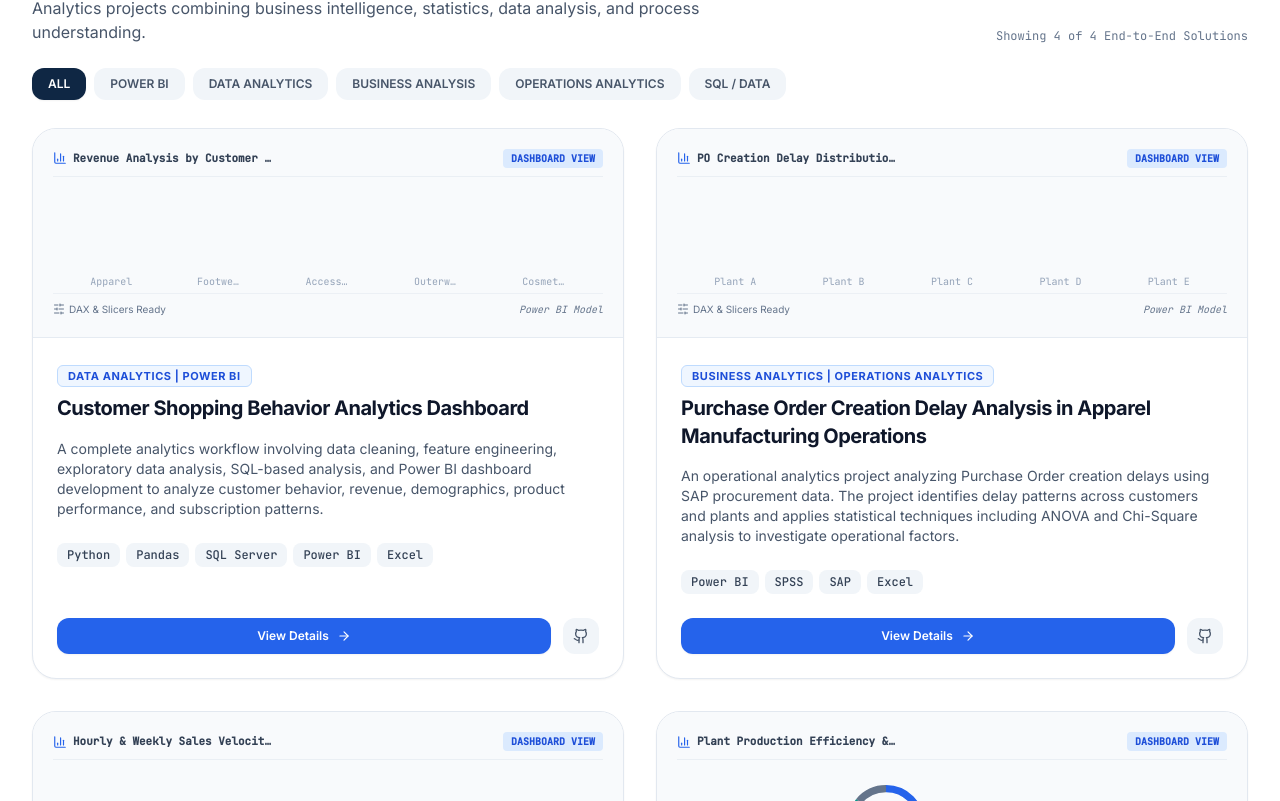
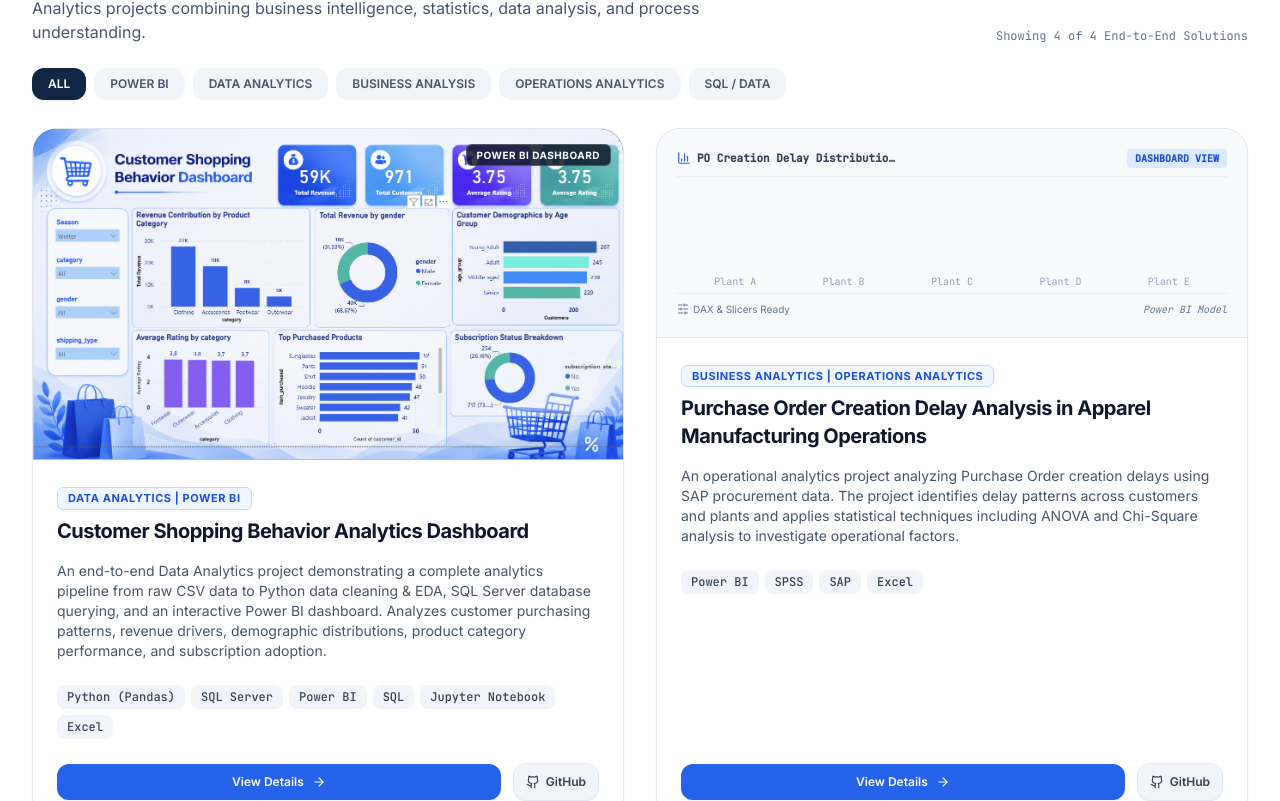
Before and after one commit to saranga20010224/my_portfolio, a React (Vite) app: page / in a window 1280 px wide. Shown: the part 6159-6960 px from the top of the page. Built offline with nearby package versions, Linux system fonts and the light colour scheme.

Commit message:
Update Customer Shopping Behavior Analytics Dashboard project with repo data, dashboard image, and GitHub link

```diff
--- a/src/components/ProjectCard.tsx
+++ b/src/components/ProjectCard.tsx
@@ -14,9 +14,31 @@ export const ProjectCard: React.FC<ProjectCardProps> = ({ project, onSelectProje
     <div className="rounded-3xl bg-white dark:bg-slateDark-850 border border-slate-200 dark:border-slate-800 shadow-sm hover:shadow-xl hover:border-blue-500/50 dark:hover:border-blue-500/50 transition-all duration-300 flex flex-col justify-between overflow-hidden group">
 
       <div>
-        {/* Project Thumbnail / Abstract BI Dashboard Preview */}
+        {/* Project Thumbnail / Preview Image or Abstract BI Dashboard Preview */}
+        {project.imageUrl ? (
+          <div
+            onClick={() => onSelectProject(project)}
+            className="relative cursor-pointer overflow-hidden border-b border-slate-200/80 dark:border-slate-800 bg-slate-900 group/img aspect-[16/9]"
+          >
+            <img
+              src={project.imageUrl}
+              alt={`${project.title} - Power BI Dashboard Preview`}
+              className="w-full h-full object-cover object-top transition-transform duration-500 group-hover:scale-105"
+              loading="lazy"
+            />
+            <div className="absolute inset-0 bg-gradient-to-t from-slate-950/70 via-transparent to-transparent opacity-0 group-hover:opacity-100 transition-opacity duration-300 flex items-end p-4">
+              <span className="inline-flex items-center space-x-1.5 text-xs font-semibold text-white bg-blue-600/90 backdrop-blur-xs px-3 py-1.5 rounded-lg shadow-md">
+                <span>View Dashboard & Case Study</span>
+              </span>
+            </div>
+            <div className="absolute top-3 right-3">
+              <span className="text-[10px] px-2.5 py-1 rounded-md bg-slate-900/85 backdrop-blur-md text-white font-bold uppercase tracking-wider border border-white/20 shadow-sm">
+                Power BI Dashboard
+              </span>
+            </div>
+          </div>
+        ) : (
           <div className="p-5 bg-slate-50 dark:bg-slate-900/80 border-b border-slate-200/80 dark:border-slate-800 relative">
-
             {/* Top Bar */}
             <div className="flex items-center justify-between text-[11px] font-mono text-slate-500 dark:text-slate-400 mb-3 pb-2 border-b border-slate-200/60 dark:border-slate-800">
               <span className="font-semibold text-slate-700 dark:text-slate-200 flex items-center space-x-1.5">
@@ -82,6 +104,7 @@ export const ProjectCard: React.FC<ProjectCardProps> = ({ project, onSelectProje
             </div>
 
           </div>
+        )}
 
         {/* Card Body */}
         <div className="p-6 space-y-4">
@@ -127,11 +150,12 @@ export const ProjectCard: React.FC<ProjectCardProps> = ({ project, onSelectProje
             href={project.githubUrl}
             target="_blank"
             rel="noopener noreferrer"
-            className="p-2.5 rounded-xl text-slate-600 dark:text-slate-300 hover:text-slate-900 dark:hover:text-white bg-slate-100 dark:bg-slate-800 hover:bg-slate-200 dark:hover:bg-slate-700 transition-colors focus:outline-none focus-visible:ring-2 focus-visible:ring-blue-600"
-            title="View GitHub Repository"
-            aria-label={`View GitHub repository for ${project.title}`}
+            className="inline-flex items-center space-x-1.5 px-3 py-2.5 rounded-xl text-xs font-semibold text-slate-700 dark:text-slate-200 hover:text-slate-900 dark:hover:text-white bg-slate-100 dark:bg-slate-800 hover:bg-slate-200 dark:hover:bg-slate-700 transition-colors focus:outline-none focus-visible:ring-2 focus-visible:ring-blue-600 border border-slate-200 dark:border-slate-700"
+            title="View on GitHub"
+            aria-label={`View on GitHub: ${project.title}`}
           >
-            <Github className="w-4 h-4" />
+            <Github className="w-3.5 h-3.5" />
+            <span>GitHub</span>
           </a>
         )}
       </div>
--- a/src/components/ProjectModal.tsx
+++ b/src/components/ProjectModal.tsx
@@ -12,7 +12,8 @@ import {
   Save,
   AlertCircle,
   Github,
-  Award
+  Award,
+  ExternalLink
 } from 'lucide-react';
 import { ProjectItem } from '../data/projects.ts';
 
@@ -88,8 +89,50 @@ export const ProjectModal: React.FC<ProjectModalProps> = ({ project, onClose })
         {/* Scrollable Content with the exact 6 sections */}
         <div className="p-6 sm:p-8 overflow-y-auto space-y-7 divide-y divide-slate-100 dark:divide-slate-800">
 
+          {/* Dashboard Preview Image (if available) */}
+          {project.imageUrl && (
+            <div className="pt-1 first:pt-0">
+              <div className="rounded-2xl overflow-hidden border border-slate-200 dark:border-slate-700 bg-slate-950 shadow-md">
+                <a
+                  href={project.imageUrl}
+                  target="_blank"
+                  rel="noopener noreferrer"
+                  className="block relative group/zoom cursor-zoom-in"
+                  title="Click to view full-resolution image in new tab"
+                >
+                  <img
+                    src={project.imageUrl}
+                    alt={`${project.title} - Power BI Dashboard`}
+                    className="w-full h-auto object-contain max-h-[480px] mx-auto"
+                  />
+                  <div className="absolute inset-0 bg-slate-950/40 opacity-0 group-hover/zoom:opacity-100 transition-opacity flex items-center justify-center">
+                    <span className="inline-flex items-center space-x-1.5 px-3.5 py-2 rounded-xl bg-slate-900/90 text-white text-xs font-semibold shadow-lg backdrop-blur-xs border border-white/20">
+                      <ExternalLink className="w-3.5 h-3.5" />
+                      <span>View Full Resolution</span>
+                    </span>
+                  </div>
+                </a>
+                <div className="px-4 py-2.5 bg-slate-50 dark:bg-slate-900 border-t border-slate-200 dark:border-slate-800 flex items-center justify-between text-xs text-slate-600 dark:text-slate-400">
+                  <span className="flex items-center space-x-1.5 font-medium text-slate-700 dark:text-slate-300">
+                    <LayoutDashboard className="w-3.5 h-3.5 text-blue-600 dark:text-blue-400" />
+                    <span>Power BI Interactive Dashboard</span>
+                  </span>
+                  <a
+                    href={project.imageUrl}
+                    target="_blank"
+                    rel="noopener noreferrer"
+                    className="inline-flex items-center space-x-1 text-blue-600 dark:text-blue-400 hover:underline font-medium text-[11px]"
+                  >
+                    <span>Full View</span>
+                    <ExternalLink className="w-3 h-3" />
+                  </a>
+                </div>
+              </div>
+            </div>
+          )}
+
           {/* 1. Problem */}
-          <div className="space-y-3 pt-1 first:pt-0">
+          <div className="space-y-3 pt-6 first:pt-0">
             <h4 className="text-xs font-bold uppercase tracking-wider text-blue-600 dark:text-blue-400 flex items-center space-x-1.5">
               <AlertCircle className="w-4 h-4 text-blue-600 dark:text-blue-400 mr-1" />
               <span>Problem & Business Objective</span>
@@ -207,10 +250,11 @@ export const ProjectModal: React.FC<ProjectModalProps> = ({ project, onClose })
                 href={project.githubUrl}
                 target="_blank"
                 rel="noopener noreferrer"
-                className="inline-flex items-center space-x-1 text-blue-600 dark:text-blue-400 font-semibold hover:underline"
+                className="inline-flex items-center space-x-2 px-3.5 py-2 rounded-xl text-xs font-semibold text-slate-700 dark:text-slate-200 hover:text-slate-900 dark:hover:text-white bg-slate-100 dark:bg-slate-800 hover:bg-slate-200 dark:hover:bg-slate-700 transition-colors border border-slate-200 dark:border-slate-700"
+                title="View on GitHub"
               >
-                <Github className="w-3.5 h-3.5" />
-                <span>GitHub Repository</span>
+                <Github className="w-4 h-4" />
+                <span>View on GitHub</span>
               </a>
             )}
           </div>
--- a/src/data/projects.ts
+++ b/src/data/projects.ts
@@ -30,6 +30,7 @@ export interface ProjectItem {
   tools: string[];
   description: string;
   githubUrl?: string;
+  imageUrl?: string;
   metrics: ProjectMetricPreview[];
   visualType: 'customer' | 'procurement' | 'supermarket' | 'apparel';
   abstractHighlights: string[];
@@ -56,57 +57,60 @@ export const PROJECTS: ProjectItem[] = [
   {
     id: "customer-shopping-behavior",
     title: "Customer Shopping Behavior Analytics Dashboard",
-    subtitle: "End-to-End Customer Demographics, Revenue & Purchasing Patterns",
+    subtitle: "End to End Data Analytics Project using Python, SQL Server, and Power BI",
     category: "Data Analytics | Power BI",
     filterTags: ["ALL", "DATA ANALYTICS", "POWER BI", "BUSINESS ANALYSIS", "SQL / DATA"],
-    tools: ["Python", "Pandas", "SQL Server", "Power BI", "Excel"],
-    githubUrl: "https://github.com/saranga-rathnayaka",
+    tools: ["Python (Pandas)", "SQL Server", "Power BI", "SQL", "Jupyter Notebook", "Excel"],
+    githubUrl: "https://github.com/saranga20010224/Customer-Shopping-Behavior-Analysis",
+    imageUrl: "/images/projects/customer-shopping-behavior-dashboard.png",
     description:
-      "A complete analytics workflow involving data cleaning, feature engineering, exploratory data analysis, SQL-based analysis, and Power BI dashboard development to analyze customer behavior, revenue, demographics, product performance, and subscription patterns.",
+      "An end-to-end Data Analytics project demonstrating a complete analytics pipeline from raw CSV data to Python data cleaning & EDA, SQL Server database querying, and an interactive Power BI dashboard. Analyzes customer purchasing patterns, revenue drivers, demographic distributions, product category performance, and subscription adoption.",
     metrics: [
-      { label: "Data Pipeline", value: "Python + SQL", type: "highlight" },
-      { label: "Key Dimensions", value: "Demographics & Revenue", type: "neutral" },
-      { label: "Analysis Scope", value: "Purchase Trends", type: "positive" },
-      { label: "Interface", value: "Power BI KPI Deck", type: "neutral" }
+      { label: "Total Revenue", value: "$59K", type: "highlight" },
+      { label: "Customer Base", value: "971 Shoppers", type: "neutral" },
+      { label: "Top Category", value: "Clothing ($27K)", type: "positive" },
+      { label: "Data Pipeline", value: "Python → SQL → Power BI", type: "highlight" }
     ],
     visualType: "customer",
     abstractHighlights: [
-      "Customer demographics & age brackets",
-      "Revenue by category & product performance",
-      "Subscription vs. non-subscription patterns",
-      "Purchasing frequency & review ratings"
+      "Raw CSV data cleaning & feature engineering with Python (Pandas)",
+      "Relational database creation & analytical querying in SQL Server",
+      "Interactive Power BI dashboard with dynamic slicers & KPIs",
+      "Customer demographic, subscription & category revenue insights"
     ],
     chartPreview: {
       chartType: "bar",
-      chartTitle: "Revenue Analysis by Customer Segment & Category",
-      legend: ["Demographics", "Frequency", "Revenue"],
+      chartTitle: "Revenue Contribution by Product Category",
+      legend: ["Clothing", "Accessories", "Footwear", "Outerwear"],
       bars: [
-        { label: "Apparel", height: 78, color: "bg-blue-600" },
-        { label: "Footwear", height: 62, color: "bg-sky-500" },
-        { label: "Accessories", height: 48, color: "bg-indigo-500" },
-        { label: "Outerwear", height: 70, color: "bg-blue-500" },
-        { label: "Cosmetics", height: 54, color: "bg-cyan-600" }
+        { label: "Clothing", height: 85, color: "bg-blue-600" },
+        { label: "Accessories", height: 56, color: "bg-sky-500" },
+        { label: "Footwear", height: 26, color: "bg-indigo-500" },
+        { label: "Outerwear", height: 16, color: "bg-cyan-600" }
       ]
     },
     caseStudy: {
       problem:
-        "Retail commercial and marketing teams lacked consolidated visibility into customer purchasing behaviors across age demographics, subscription adoption tiers, and seasonal product category preferences. The goal was to connect raw transaction databases to actionable marketing and retention strategies.",
+        "Retail organizations require clear, data-driven visibility into customer shopping behavior to optimize sales, marketing, and inventory strategies. The business objective was to analyze raw customer transaction records to identify top revenue-generating categories, understand customer demographics and age segments, evaluate the relationship between subscriptions and customer purchasing habits, and measure customer satisfaction through review ratings.",
       approach: [
-        "Ingested and cleansed transaction records with Python & Pandas, treating missing values and normalizing attributes",
-        "Engineered behavioral features such as frequency quartiles, subscription segments, and spending brackets",
-        "Built optimized relational queries in Microsoft SQL Server to aggregate demographic revenue lines",
-        "Constructed an interactive Power BI dashboard featuring dynamic slicers and DAX measure formulation"
+        "Data Preparation in Python: Handled missing values in review ratings, standardized column names, removed redundant fields, checked data quality issues, and performed exploratory data analysis (EDA) using Pandas",
+        "Feature Engineering: Created customer age groups (Young Adult, Adult, Middle-aged, Senior), converted purchase frequency into numerical values, and derived additional analytical variables",
+        "Database Development in SQL Server: Created the customer_behavior database, imported cleaned data into the customer table, and wrote business-focused SQL queries to aggregate and analyze data",
+        "Business Intelligence in Power BI: Developed an interactive dashboard featuring dynamic slicers (Season, Category, Gender, Shipping Type), KPI cards, category revenue breakdowns, demographic distributions, and subscription status"
       ],
-      toolsAndTech: ["Python", "Pandas", "SQL Server", "Power BI", "Excel"],
+      toolsAndTech: ["Python (Pandas)", "Jupyter Notebook", "Microsoft SQL Server", "SQL", "Power BI", "Excel"],
       analysis: [
-        "Exploratory Data Analysis (EDA) investigating customer age distribution and geographical clusters",
-        "Comparative revenue evaluation between subscribed members and non-subscription shoppers",
-        "Product category performance tracking against seasonal promotional campaigns",
-        "Customer review rating distributions correlated with repeat purchase frequency"
+        "Revenue analysis by product category, establishing Clothing ($27K) and Accessories ($18K) as the primary revenue drivers",
+        "Gender-based revenue distribution showing male shoppers contributed the majority of sales revenue (68.67% / $40K)",
+        "Customer age segmentation identifying Young Adult (267) and Adult (245) as the dominant demographic cohorts",
+        "SQL-based customer segmentation categorizing shoppers into New, Returning, and Loyal tiers based on previous purchase frequency",
+        "Subscription pattern evaluation revealing 73.84% (717) non-subscribers versus 26.16% (254) subscribers, identifying a key retention target",
+        "Average purchase value analysis across shipping types and product review rating consistency tracking across categories (3.7 - 3.8 avg rating)"
       ],
-      keyInsights: "Project insights can be added here.",
+      keyInsights:
+        "Clothing generated the highest revenue contribution ($27K), followed by Accessories ($18K). Male customers contributed 68.67% ($40K) of total revenue, with most shoppers in the Young Adult and Adult segments. Non-subscribers represented 73.84% of customers, highlighting an opportunity for loyalty conversion. Customer product ratings remained consistent across all categories (3.7 - 3.8 out of 5).",
       businessValue:
-        "Provided marketing and commercial leaders with transparent consumer behavior data, enabling data-driven customer segmentation, promotional timing alignment, and retention strategies."
+        "Equipped retail decision-makers with transparent, interactive visibility into customer purchasing drivers, demographic preferences, and subscription trends—enabling targeted promotional strategies, improved product assortment planning, and data-driven customer loyalty initiatives."
     }
   },
   {
```
Also changed, not shown: public/images/projects/customer-shopping-behavior-dashboard.png (added). Lines whose indentation alone changed are shown as unchanged.
